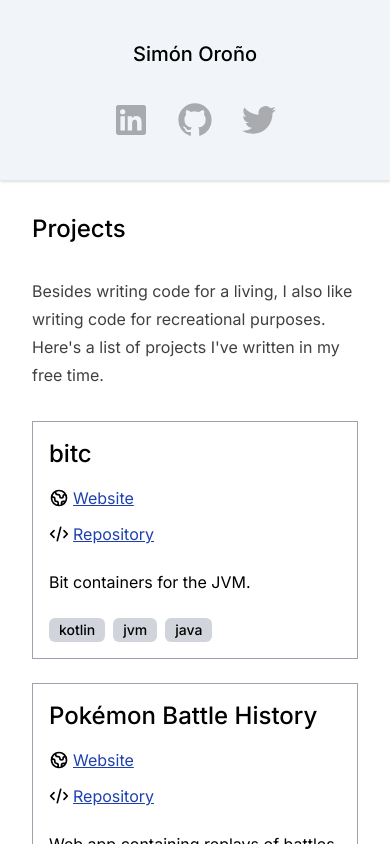
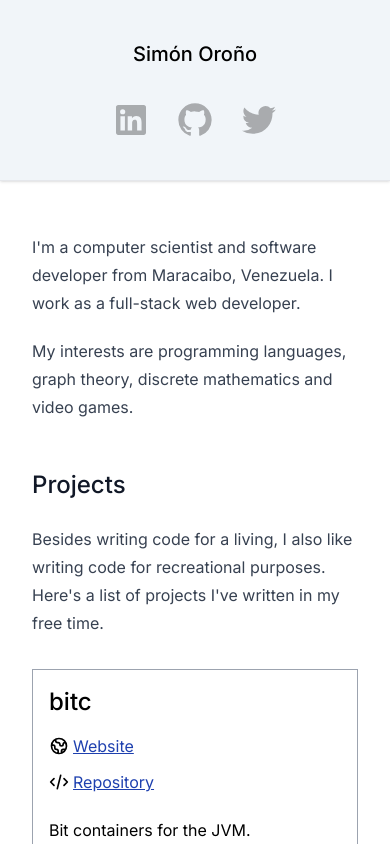
Before and after one commit to simonorono/simonorono-com-v1, a Next.js app: page / in a window 390 px wide. Shown: the top 844 px of the page. Built offline with nearby package versions, Linux system fonts and the light colour scheme; what vanilla-lazyload would draw is missing.

Commit message:
Display bio at index rather than at the header on mobile

```diff
--- a/pages/index.tsx
+++ b/pages/index.tsx
@@ -1,4 +1,5 @@
 import React from 'react'
+import Bio from '../components/bio'
 import Layout from '../components/layout'
 import ProjectCard from '../components/project-card'
 import projectData from '../data/projects.json'
@@ -9,13 +10,19 @@ export default function Index() {
   return (
     <Layout>
       <div className="space-y-8">
-        <h2 className="text-2xl font-medium">Projects</h2>
+        <div className="prose">
+          <div className="lg:hidden">
+            <Bio />
+          </div>
 
-        <p className="prose prose-neutral">
-          Besides writing code for a living, I also like writing code for
-          recreational purposes. Here's a list of projects I've written in my
-          free time.
-        </p>
+          <h2 className="text-2xl font-medium">Projects</h2>
+
+          <p>
+            Besides writing code for a living, I also like writing code for
+            recreational purposes. Here's a list of projects I've written in my
+            free time.
+          </p>
+        </div>
 
         <div className="grid grid-cols-1 gap-6 sm:grid-cols-2 lg:grid-cols-1 xl:grid-cols-2">
           {projects.map(project => (
```
